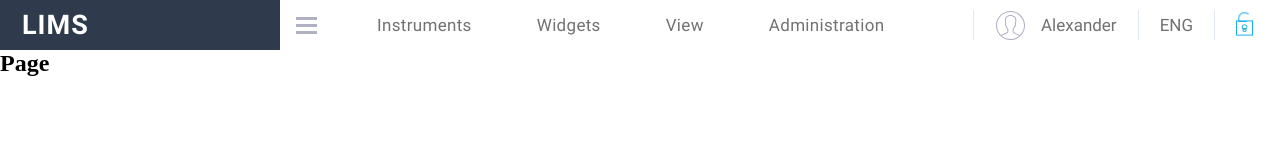
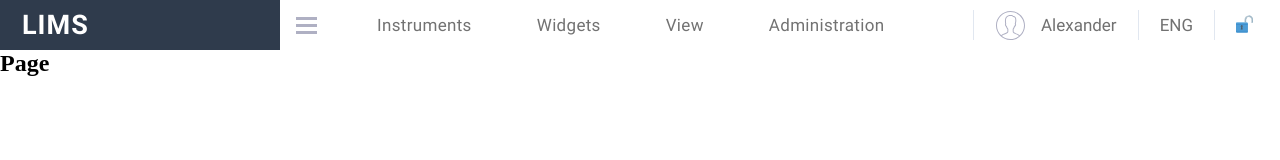
Before and after one commit to VoitihovichP/labinvent-test-task, a React (Create React App) app in the folder labinvent-test/: page / in a window 1280 px wide. Shown: the top 160 px of the page. Built offline with nearby package versions, Linux system fonts and the light colour scheme.

Commit message:
fix: fix lock icon

```diff
--- a/labinvent-test/src/components/Header/Header.tsx
+++ b/labinvent-test/src/components/Header/Header.tsx
@@ -2,7 +2,7 @@ import React from 'react';
 import { PageText } from '../../constants/enums';
 import './header.scss';
 import UserIcon from '../../assets/svg/user-icon.svg';
-import LockIcon from '../../assets/svg/unlock-icon1.svg';
+import LockIcon from '../../assets/svg/unlock-icon.svg';
 
 const Header: React.FC = () => {
 
@@ -40,7 +40,9 @@ const Header: React.FC = () => {
             <p className="header__user-lang-text header__user-text_default">{PageText.USER_LANG}</p>
           </button>
           <button className="header__user-lock header__user-btn_default">
-            <img src={LockIcon} alt="lock" className="header__user-lock-icon" />
+            <svg className="header__user-lock-icon">
+              <use href={`${LockIcon}#Layer_1`}></use>
+            </svg>
           </button>
         </div>
       </div>
```
Also changed, not shown: labinvent-test/src/assets/svg/unlock-icon.svg (added), labinvent-test/src/assets/svg/unlock-icon1.svg (deleted).
